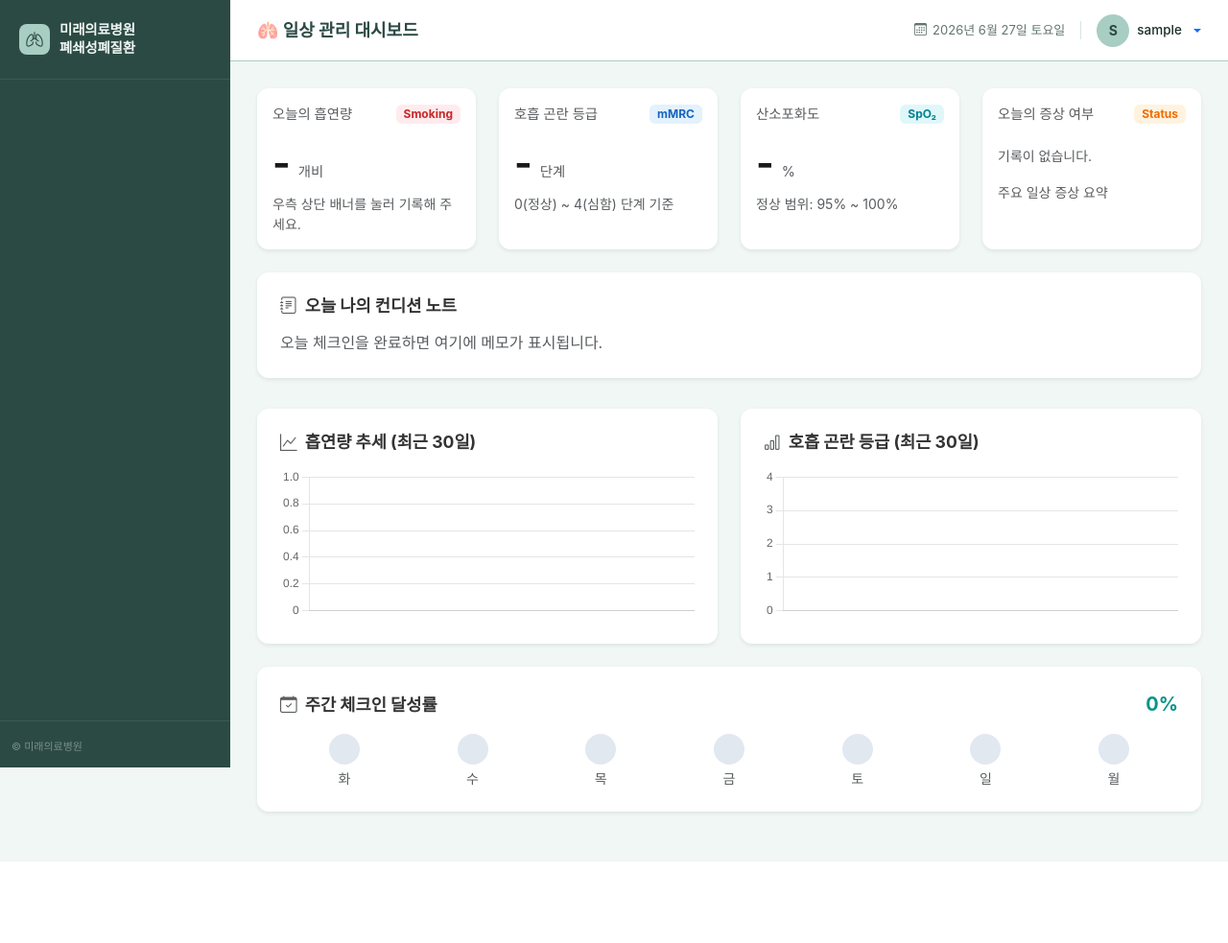
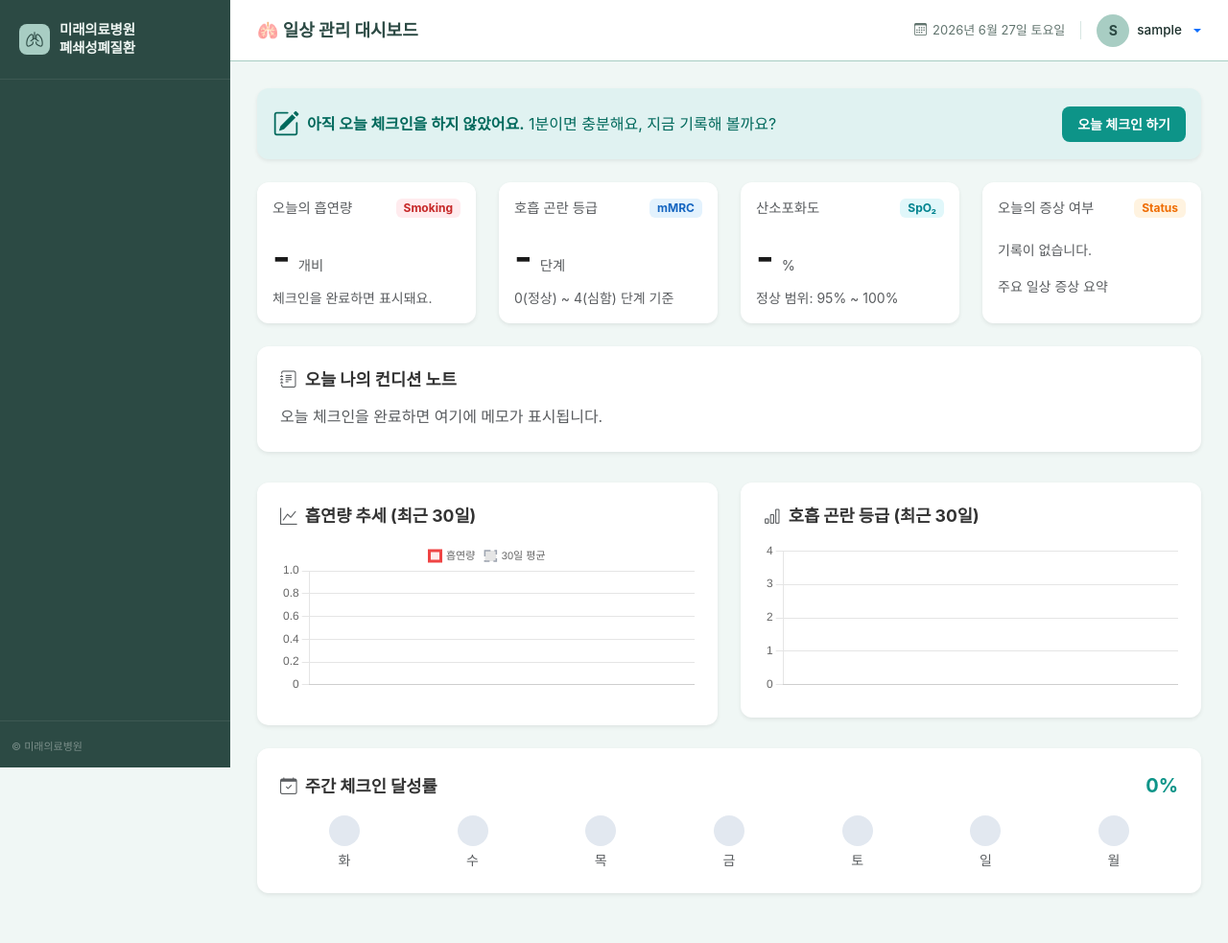
Before and after one commit to 0JustDoIT1/copd-prediction, a Django app: page /daily/ in a window 1280 px wide. Shown: the whole page at 96% size. Before the commit the page ends 898 px from the top, so only its background shows below. Run offline with Django 5.2, Linux system fonts and the light colour scheme; the visitor is signed in with stand-in values (Sample User, id 1); data that the repository does not hold is empty; parts of the project's set-up code (start-up, migrations or seed data) failed here and were passed over; some libraries are stand-ins or nearby versions.

Commit message:
daily_care: requirements 업데이트

```diff
--- a/daily_care/templates/daily_care/daily_dashboard.html
+++ b/daily_care/templates/daily_care/daily_dashboard.html
@@ -12,6 +12,38 @@
         <i class="bi bi-check-circle fs-3 me-2"></i>
         <div>
             <strong>오늘의 흡연·호흡 체크인이 완료되었습니다!</strong> 꾸준한 기록은 건강 변화를 추적하는 데 큰 도움이 됩니다.
+        </div>
+    </div>
+    {% else %}
+    <!-- ── 빈 상태 CTA 배너 ── -->
+    <div class="alert d-flex align-items-center justify-content-between mb-4 border-0 shadow-sm" role="alert" style="border-radius: 12px; background-color: #e0f2f1; color: #00695c;">
+        <div class="d-flex align-items-center">
+            <i class="bi bi-pencil-square fs-3 me-2"></i>
+            <div>
+                <strong>아직 오늘 체크인을 하지 않았어요.</strong> 1분이면 충분해요, 지금 기록해 볼까요?
+            </div>
+        </div>
+        <!-- TODO: 실제 체크인 페이지 url name으로 교체하세요 (예시: 'checkin') -->
+        <a href="{% url 'daily_care:checkin' %}" class="btn btn-sm fw-bold px-3 py-2 flex-shrink-0 ms-3" style="border-radius: 8px; background-color: #0D9488; color: white; border: none;">
+            오늘 체크인 하기
+        </a>
+    </div>
+    {% endif %}
+
+    <!-- ── 위험 신호 경고 배너 ── -->
+    {% if checked_in_today and today_log.spo2 and today_log.spo2 < 95 or checked_in_today and today_log.dyspnea_grade >= 3 %}
+    <div class="alert d-flex align-items-start mb-4 border-0 shadow-sm" role="alert" style="border-radius: 12px; background-color: #ffebee; color: #c62828;">
+        <i class="bi bi-exclamation-triangle fs-3 me-2 flex-shrink-0"></i>
+        <div>
+            <strong>오늘 컨디션에 주의가 필요해요.</strong>
+            <ul class="mb-0 mt-1 ps-3" style="font-size: 0.92rem;">
+                {% if today_log.spo2 and today_log.spo2 < 95 %}
+                <li>산소포화도가 {{ today_log.spo2 }}%로 정상 범위(95~100%)보다 낮아요. 휴식을 취하고 증상이 지속되면 의료진과 상담해 주세요.</li>
+                {% endif %}
+                {% if today_log.dyspnea_grade >= 3 %}
+                <li>호흡곤란 등급이 {{ today_log.dyspnea_grade }}단계로 높게 기록됐어요. 무리한 활동을 피하고 필요 시 병원 방문을 고려해 주세요.</li>
+                {% endif %}
+            </ul>
         </div>
     </div>
     {% endif %}
@@ -37,7 +69,7 @@
                     {% elif checked_in_today %}
                         어제보다 줄여나가 볼까요?
                     {% else %}
-                        우측 상단 배너를 눌러 기록해 주세요.
+                        체크인을 완료하면 표시돼요.
                     {% endif %}
                 </p>
             </div>
@@ -126,6 +158,7 @@
                     <i class="bi bi-graph-up text-muted me-1"></i> 흡연량 추세 (최근 30일)
                 </h5>
                 <canvas id="smokingChart" height="160"></canvas>
+                <p id="smokingTrendNote" class="text-muted small mt-2 mb-0"></p>
             </div>
         </div>
         <div class="col-md-6">
@@ -173,22 +206,45 @@ const labels  = {{ chart_labels|safe }};
 const smoking = {{ chart_smoking|safe }};
 const grade   = {{ chart_grade|safe }};
 
+// ── 30일 평균 계산 (평균선용) ──
+const smokingAvg = smoking.length
+    ? smoking.reduce((sum, v) => sum + v, 0) / smoking.length
+    : 0;
+const avgLine = labels.map(() => smokingAvg);
+
 new Chart(document.getElementById('smokingChart'), {
     type: 'line',
     data: {
         labels,
-        datasets: [{
+        datasets: [
+            {
+                label: '흡연량',
                 data: smoking,
                 borderColor: '#EF4444',
                 backgroundColor: 'rgba(239,68,68,.1)',
                 fill: true,
                 tension: 0.35,
                 pointRadius: 3,
-        }]
+            },
+            {
+                label: '30일 평균',
+                data: avgLine,
+                borderColor: '#9CA3AF',
+                borderDash: [6, 4],
+                borderWidth: 1.5,
+                pointRadius: 0,
+                fill: false,
+            }
+        ]
     },
     options: {
         responsive: true,
-        plugins: { legend: { display: false } },
+        plugins: {
+            legend: {
+                display: true,
+                labels: { boxWidth: 12, font: { size: 11 } }
+            }
+        },
         scales: { y: { beginAtZero: true } }
     }
 });
@@ -209,5 +265,19 @@ new Chart(document.getElementById('gradeChart'), {
         scales: { y: { beginAtZero: true, max: 4, ticks: { stepSize: 1 } } }
     }
 });
+
+// ── 흡연량 증가 추세 안내 (최근 3일 비교) ──
+const trendNote = document.getElementById('smokingTrendNote');
+if (smoking.length >= 4) {
+    const recent = smoking.slice(-3);
+    const recentAvg = recent.reduce((a, b) => a + b, 0) / recent.length;
+    if (recentAvg > smokingAvg * 1.2) {
+        trendNote.textContent = '⚠️ 최근 3일간 평균보다 흡연량이 늘었어요.';
+        trendNote.style.color = '#c62828';
+    } else if (recentAvg < smokingAvg * 0.8) {
+        trendNote.textContent = '👍 최근 3일간 평균보다 흡연량이 줄었어요.';
+        trendNote.style.color = '#2e7d32';
+    }
+}
 </script>
 {% endblock %}
--- a/daily_care/templates/daily_care/daily_history.html
+++ b/daily_care/templates/daily_care/daily_history.html
@@ -2,7 +2,7 @@
 
 {% block title %}기록 및 추세 히스토리 | COPD 시스템{% endblock %}
 
-{% block page_title %}📊 기록 및 추세 히스토리{% endblock %}
+{% block page_title %} 기록 및 추세 히스토리{% endblock %}
 
 {% block content %}
 <div class="container-fluid p-0">
```
Also changed, not shown: requirements.txt (+7 -0 lines). Lines whose indentation alone changed are shown as unchanged.
